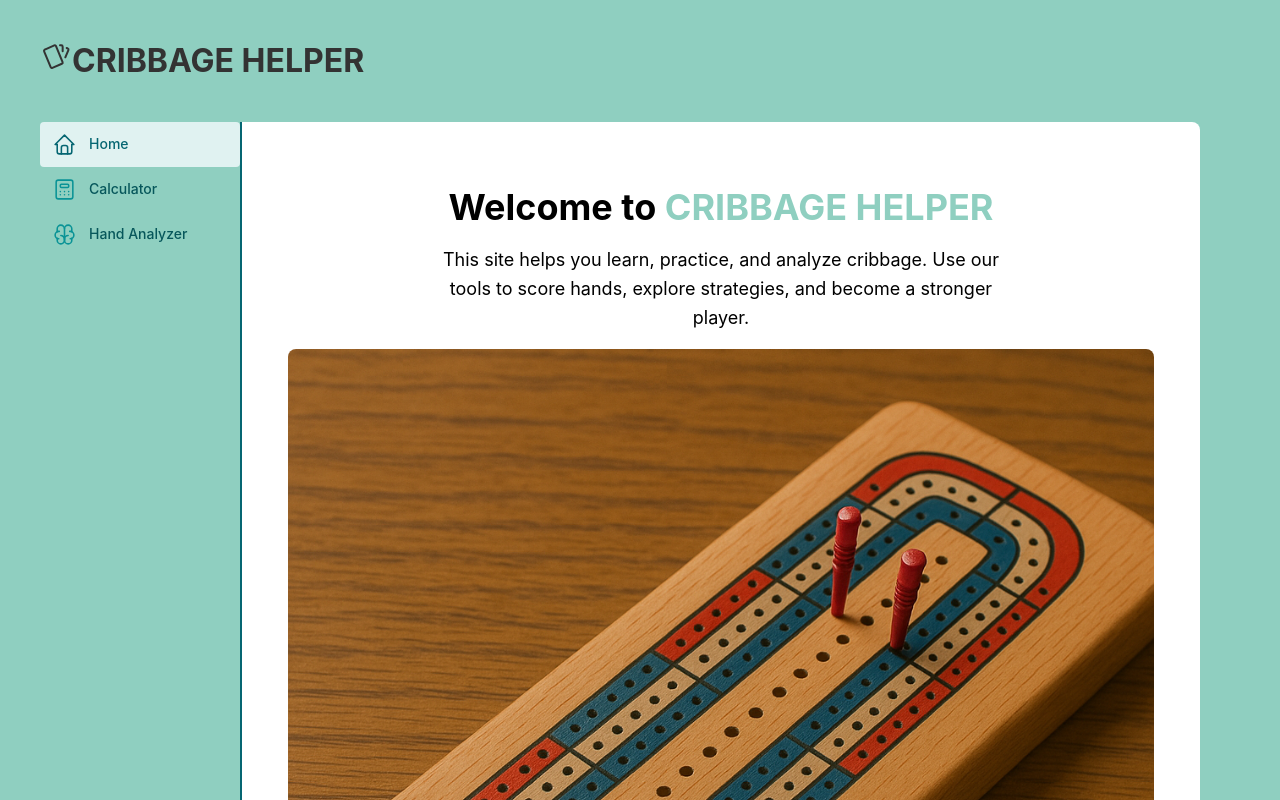
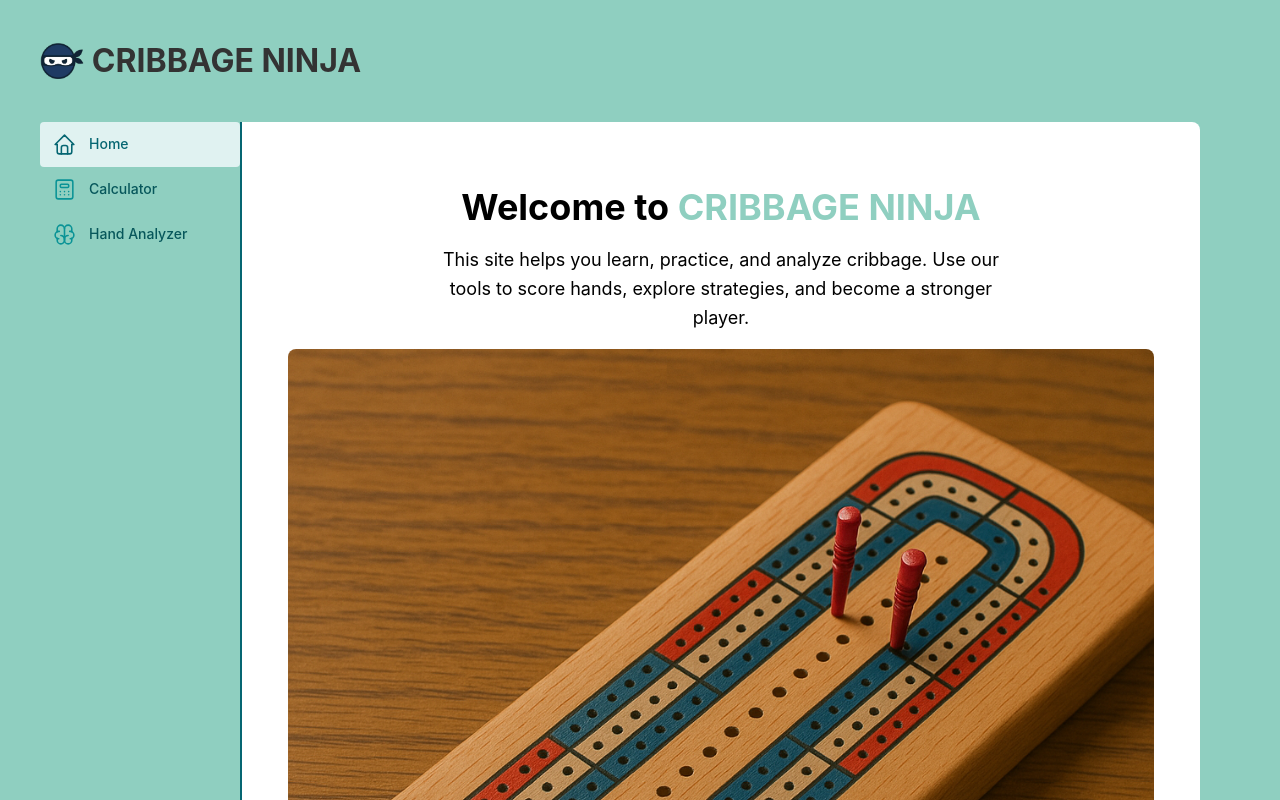
Before and after one commit to MarcusUMN/CribbageHelper, a Next.js app: page / in a window 1280 px wide. Shown: the top 800 px of the page. Built offline with nearby package versions, Linux system fonts and the light colour scheme.

Commit message:
rebrand site

```diff
--- a/package.json
+++ b/package.json
@@ -7,8 +7,7 @@
     "build": "next build",
     "start": "next start",
     "eslint": "next lint",
-    "precompute-base-score": "ts-node scripts/precomputeBaseScore/main.ts",
-    "generate-data": "ts-node scripts/generateHandEvaluatorData/main.ts --max-old-space-size=8600"
+    "precompute-base-score": "ts-node scripts/precomputeBaseScore/main.ts"
   },
   "dependencies": {
     "@mantine/core": "8.1.2",
--- a/src/components/Home/Home.tsx
+++ b/src/components/Home/Home.tsx
@@ -6,7 +6,7 @@ export function Home() {
     <Container size="md" py="xl">
       <Stack align="center">
         <Title order={1} className={classes.title}>
-          Welcome to <span className={classes.highlight}>CRIBBAGE HELPER</span>
+          Welcome to <span className={classes.highlight}>CRIBBAGE NINJA</span>
         </Title>
 
         <Text size="lg" ta="center" className={classes.subtitle}>
--- a/src/layout/Header/Header.module.css
+++ b/src/layout/Header/Header.module.css
@@ -1,5 +1,18 @@
+.header {
+  display: flex;
+  align-items: center;
+}
+
 .link {
+  display: flex;
+  align-items: center;
   text-decoration: none;
-  display: flex;
-  width: 'max-content';
+  color: inherit;
 }
+
+.image {
+  height: 40px;
+  margin-right: 8px;
+  width: auto;
+  object-fit: contain;
+}
--- a/src/layout/Header/Header.tsx
+++ b/src/layout/Header/Header.tsx
@@ -1,6 +1,5 @@
 import Link from 'next/link';
-import { Title } from '@mantine/core';
-import {IconCards } from '@tabler/icons-react';
+import { Title, Image } from '@mantine/core';
 import classes from './Header.module.css';
 
 interface HeaderProps {
@@ -9,11 +8,11 @@ interface HeaderProps {
 
 export const Header = ({ isMobile }: HeaderProps) => {
   return (
-    <header>
+    <header className={classes.header}>
         <Link href="/" passHref className={classes.link}>
-            <IconCards size={isMobile ? 24 : 32} stroke={1.5} color="#333333" />
-            <Title order={1} c="#333333" style={{ fontSize: isMobile ? 24 : 32, margin: 0 }}>
-                CRIBBAGE HELPER
+            <Image src="/ninja-logo.png" alt="Ninja logo" className={classes.image} />
+            <Title order={1} c="#333333" style={{ fontSize: isMobile ? 24 : 32 }}>
+                CRIBBAGE NINJA
             </Title>
         </Link>
     </header>
```
Also changed, not shown: public/ninja-logo.png (added).
